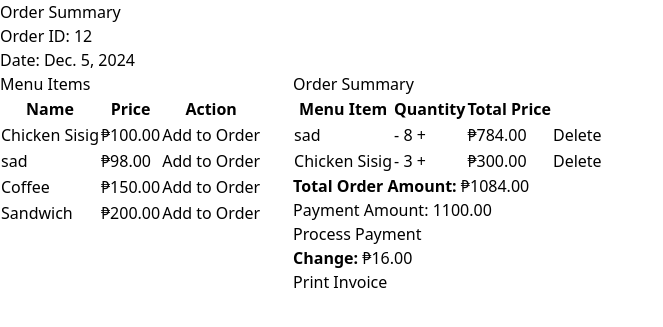
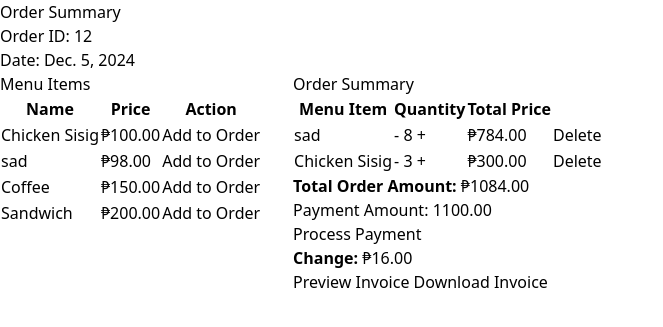
Before and after one commit to mugikarl/sales-subsystem, a Django app: page /neworder/12/ in a window 1280 px wide. Shown: the top 327 px of the page, without its empty margins (0-663 px from the left). Run offline with Django 5.2, Linux system fonts and the light colour scheme; data comes from the database, SQL or seed files in the repository; some libraries are stand-ins or nearby versions.

Commit message:
added pdf

```diff
--- a/UseCaseDjango/urls.py
+++ b/UseCaseDjango/urls.py
@@ -15,4 +15,8 @@ urlpatterns = [
     path('menulist/', sales.menu_list, name='menu_list'),
     path('delete-menu-item/<int:id>/', sales.deleteMenuItem, name='delete_menu_item'),
     path('edit-menu-item/<int:id>/' ,sales.editMenuItem, name='edit_menu_item'),
+    path('order/payment/<int:order_id>/preview/', sales.report_preview, name='report_preview'),
+    path('order/payment/<int:order_id>/download/', sales.report_download, name='report_download'),
+    path('order/payment/<int:order_id>/preview/', sales.report_preview, name='report_preview'),
+    path('order/payment/<int:order_id>/download/', sales.report_download, name='report_download'),
 ]
--- a/sales_list/models.py
+++ b/sales_list/models.py
@@ -29,7 +29,7 @@ class OrderSummary(models.Model):
         if total > self.payment_amount:
             return "Insufficient Amount!"
         elif self.payment_amount >= total:
-            return f"₱{change}"
+            return change
 
 class OrderDetail(models.Model):
     quantity = models.PositiveIntegerField()
@@ -50,4 +50,4 @@ class OrderDetail(models.Model):
         if total_amount > self.order_summary.payment_amount:
             return "Insufficient Amount!"
         elif self.order_summary.payment_amount > total_amount:
-            return f"₱{change}"
+            return change
--- a/sales_list/templates/neworder.html
+++ b/sales_list/templates/neworder.html
@@ -75,10 +75,13 @@
                 <input type="number" name="payment_amount" step="0.01" min="0" value="{{ order_summary.payment_amount }}" required>
             </div>
             <button type="submit" class="btn btn-primary">Process Payment</button>
-            <p><strong>Change:</strong> {{ order_summary.change }}</p>
+            <p><strong>Change:</strong> ₱{{ order_summary.change }}</p>
         </form>
         {% if order_summary.payment_amount > order_summary.order_total %}
-        <button type="submit class=btn btn-primary">Print Invoice</button>
+        <div>
+            <a href="{% url 'report_preview' order_summary.id %}" class="btn btn-secondary">Preview Invoice</a>
+            <a href="{% url 'report_download' order_summary.id %}" class="btn btn-primary">Download Invoice</a>
+        </div>
         {% endif %}
     </div>
 
--- a/sales_list/views.py
+++ b/sales_list/views.py
@@ -2,6 +2,13 @@ from django.shortcuts import render, redirect
 from .models import MenuItem, OrderDetail, OrderSummary
 from .forms import MenuForm, OrderForm
 from decimal import Decimal
+from django.http import HttpResponse
+from django.template.loader import render_to_string
+from io import BytesIO
+from reportlab.pdfgen import canvas
+from reportlab.lib.pagesizes import letter
+from reportlab.lib import colors
+from reportlab.platypus import Table, TableStyle
 
 def home(request):
     order_summary = OrderSummary.objects.all()
@@ -194,3 +201,77 @@ def editMenuItem(request, id):
         'all_items': all_items,
     }
     return render(request, 'menulist.html', context)
+
+#Print Pdf
+
+def generate_invoice(order_summary, order_items):
+    buffer = BytesIO()
+    c = canvas.Canvas(buffer, pagesize=letter)
+    width, height = letter
+
+    # Title
+    c.setFont("Helvetica-Bold", 18)
+    c.drawString(200, height - 50, f"Invoice for Order {order_summary.id}")
+
+    # Order Details
+    c.setFont("Helvetica", 12)
+    c.drawString(50, height - 100, f"Order ID: {order_summary.id}")
+    c.drawString(50, height - 120, f"Date: {order_summary.date}")
+    c.drawString(50, height - 140, f"Total Amount: PHP{order_summary.order_total}")
+    c.drawString(50, height - 160, f"Payment: PHP{order_summary.payment_amount}")
+    c.drawString(50, height - 180, f"Change: PHP{order_summary.change}")
+
+    # Table for Order Items
+    table_data = [["Item Name", "Quantity", "Price", "Total"]]
+    for item in order_items:
+        table_data.append([
+            item.menu_item.name,
+            item.quantity,
+            f"PHP{item.menu_item.price}",
+            f"PHP{item.total_price}"
+        ])
+
+    table = Table(table_data, colWidths=[150, 70, 100, 150])
+    table.setStyle(TableStyle([
+        ('BACKGROUND', (0, 0), (-1, 0), colors.grey),
+        ('TEXTCOLOR', (0, 0), (-1, 0), colors.whitesmoke),
+        ('ALIGN', (0, 0), (-1, -1), 'LEFT'),
+        ('FONTNAME', (0, 0), (-1, 0), 'Helvetica-Bold'),
+        ('BOTTOMPADDING', (0, 0), (-1, 0), 12),
+        ('BACKGROUND', (0, 1), (-1, -1), colors.beige),
+        ('GRID', (0, 0), (-1, -1), 1, colors.black),
+    ]))
+
+    # Render Table
+    table.wrapOn(c, width, height)
+    table.drawOn(c, 50, height - 300)
+
+    # Footer
+    c.drawString(50, 50, "Thank you for your purchase!")
+    c.save()
+
+    buffer.seek(0)
+    return buffer
+
+def report_preview(request, order_id):
+    order_summary = OrderSummary.objects.get(id=order_id)
+    order_items = OrderDetail.objects.filter(order_summary=order_summary)
+
+    # Generate the PDF
+    buffer = generate_invoice(order_summary, order_items)
+
+    # Return the PDF as an HTTP response
+    return HttpResponse(buffer, content_type='application/pdf')
+
+
+def report_download(request, order_id):
+    order_summary = OrderSummary.objects.get(id=order_id)
+    order_items = OrderDetail.objects.filter(order_summary=order_summary)
+
+    # Generate the PDF
+    buffer = generate_invoice(order_summary, order_items)
+
+    # Return the PDF as a downloadable file
+    response = HttpResponse(buffer, content_type='application/pdf')
+    response['Content-Disposition'] = f'attachment; filename="Invoice_{order_summary.id}.pdf"'
+    return response
```
